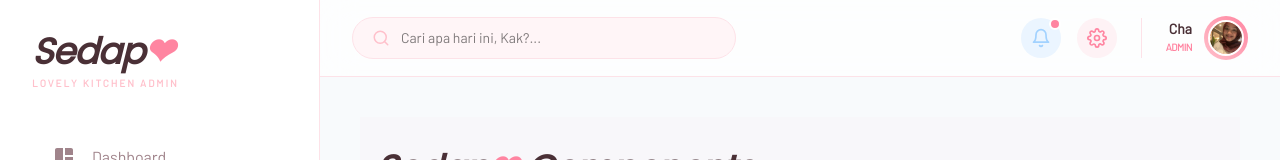
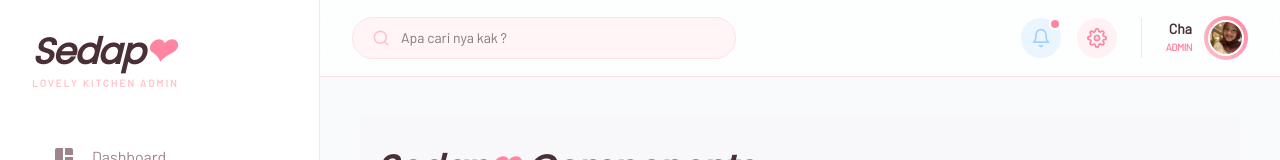
Before and after one commit to echa13/cha-react, a React (Vite) app: page /components in a window 1280 px wide. Shown: the top 160 px of the page. Built offline with nearby package versions, Linux system fonts and the light colour scheme.

Commit message:
Ganti Placeholder

```diff
--- a/src/components/Header.jsx
+++ b/src/components/Header.jsx
@@ -1,6 +1,4 @@
 import { FiSearch, FiBell, FiSettings } from "react-icons/fi";
-
-// Menambahkan props { userImage } agar bisa menerima foto profil dari MainLayout
 export default function Header({ userImage }) {
   return (
     <header className="sticky top-0 z-10 flex items-center justify-between bg-white/70 backdrop-blur-lg px-8 py-4 border-b border-garis">
@@ -8,7 +6,7 @@ export default function Header({ userImage }) {
         <FiSearch className="absolute left-5 top-1/2 -translate-y-1/2 text-pink-soft" size={18} />
         <input
           type="text"
-          placeholder="Cari apa hari ini, Kak?..."
+          placeholder="Apa cari nya kak ?"
           className="w-full bg-latar border border-garis rounded-full py-2.5 pl-12 pr-4 outline-none focus:ring-4 focus:ring-pink-soft/20 focus:border-pink-soft transition-all text-sm"
         />
       </div>
```
